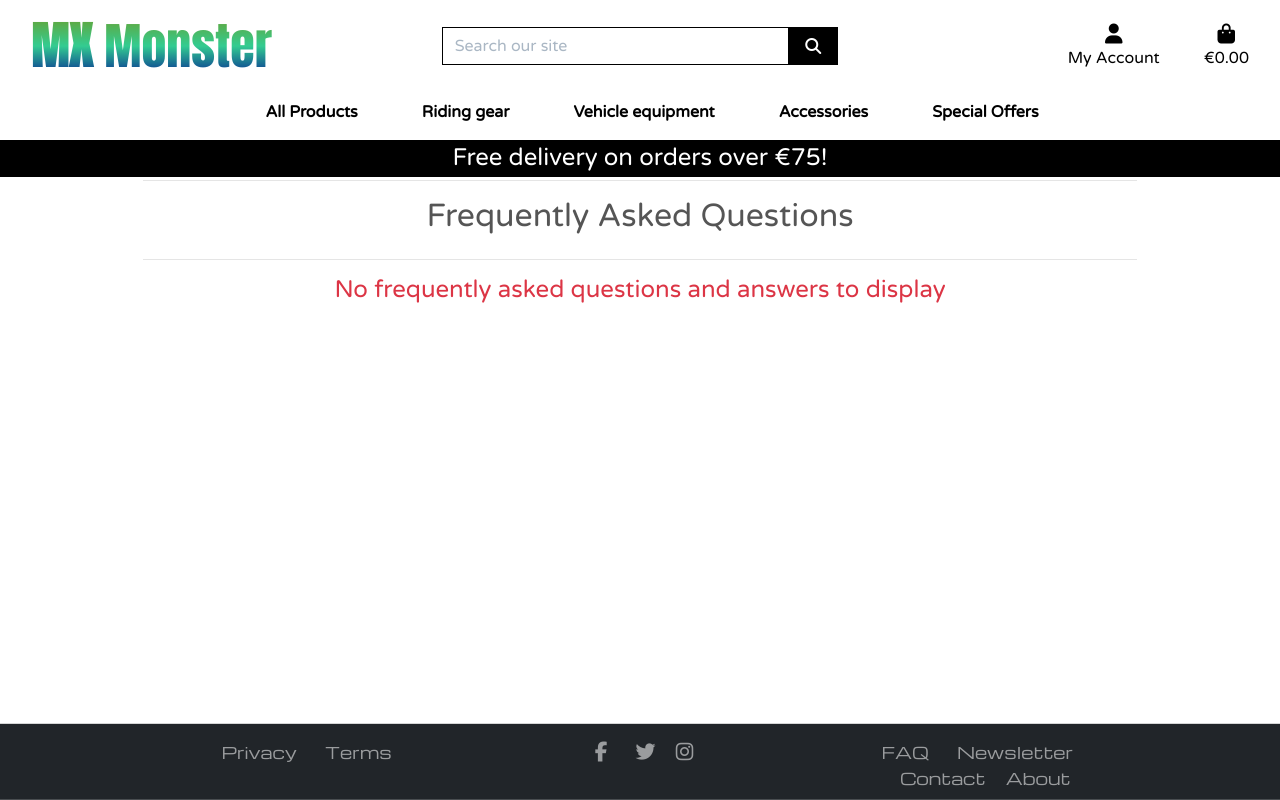
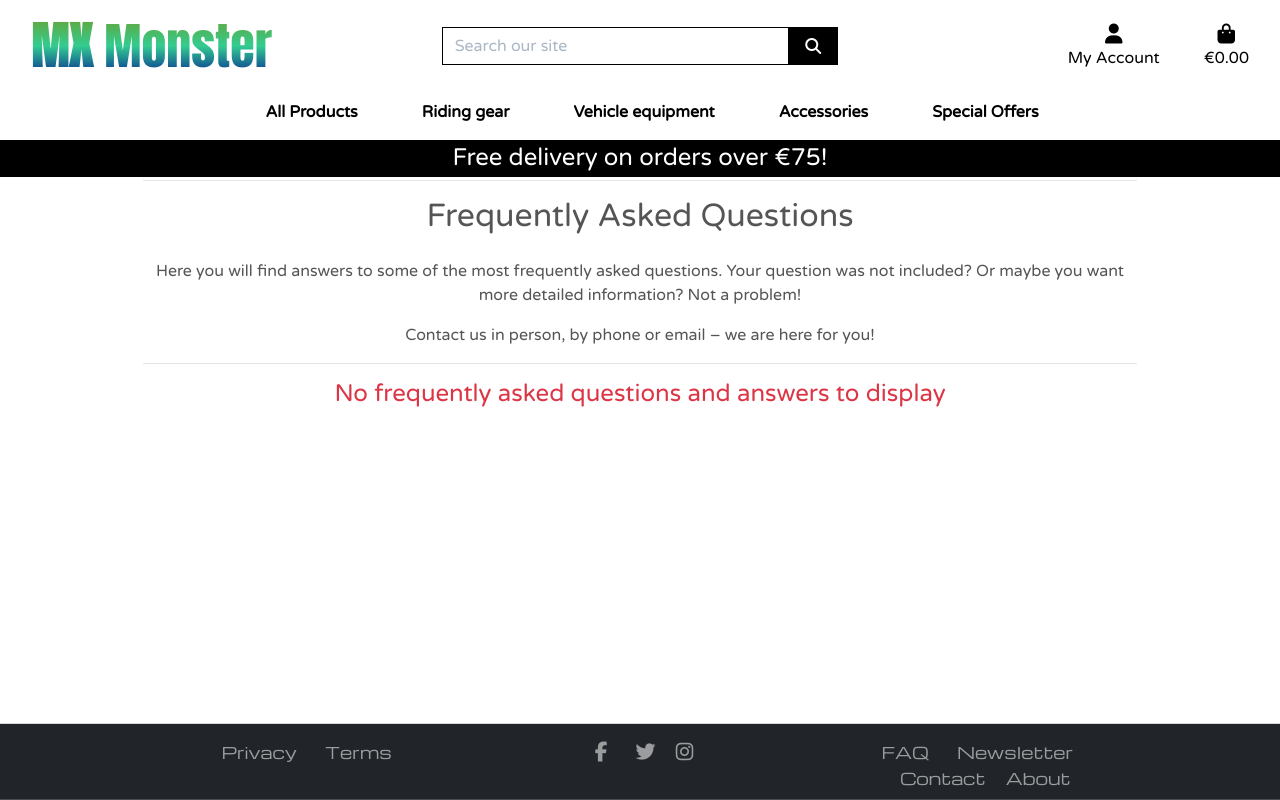
Before and after one commit to kwalczak80/mx-monster, a Django app: page /faq/ in a window 1280 px wide. Run offline with Django 3.2, Linux system fonts and the light colour scheme; data that the repository does not hold is empty; parts of the project's set-up code (start-up, migrations or seed data) failed here and were passed over; some libraries are stand-ins or nearby versions.

Commit message:
Add text information in the faq template

```diff
--- a/templates/faq/faq.html
+++ b/templates/faq/faq.html
@@ -14,6 +14,11 @@
         <div class="col-12">
             <hr>
             <h2 class="logo-font mb-4 text-center">Frequently Asked Questions</h2>
+            <p class="text-center">Here you will find answers to some of the most frequently asked questions. Your
+                question was not
+                included? Or maybe you want more detailed information? Not a problem!</p>
+            <p class="text-center">Contact us in person, by phone or
+                email – we are here for you!</p>
             <hr>
             {% if questions%}
             {% for question in questions %}
```
